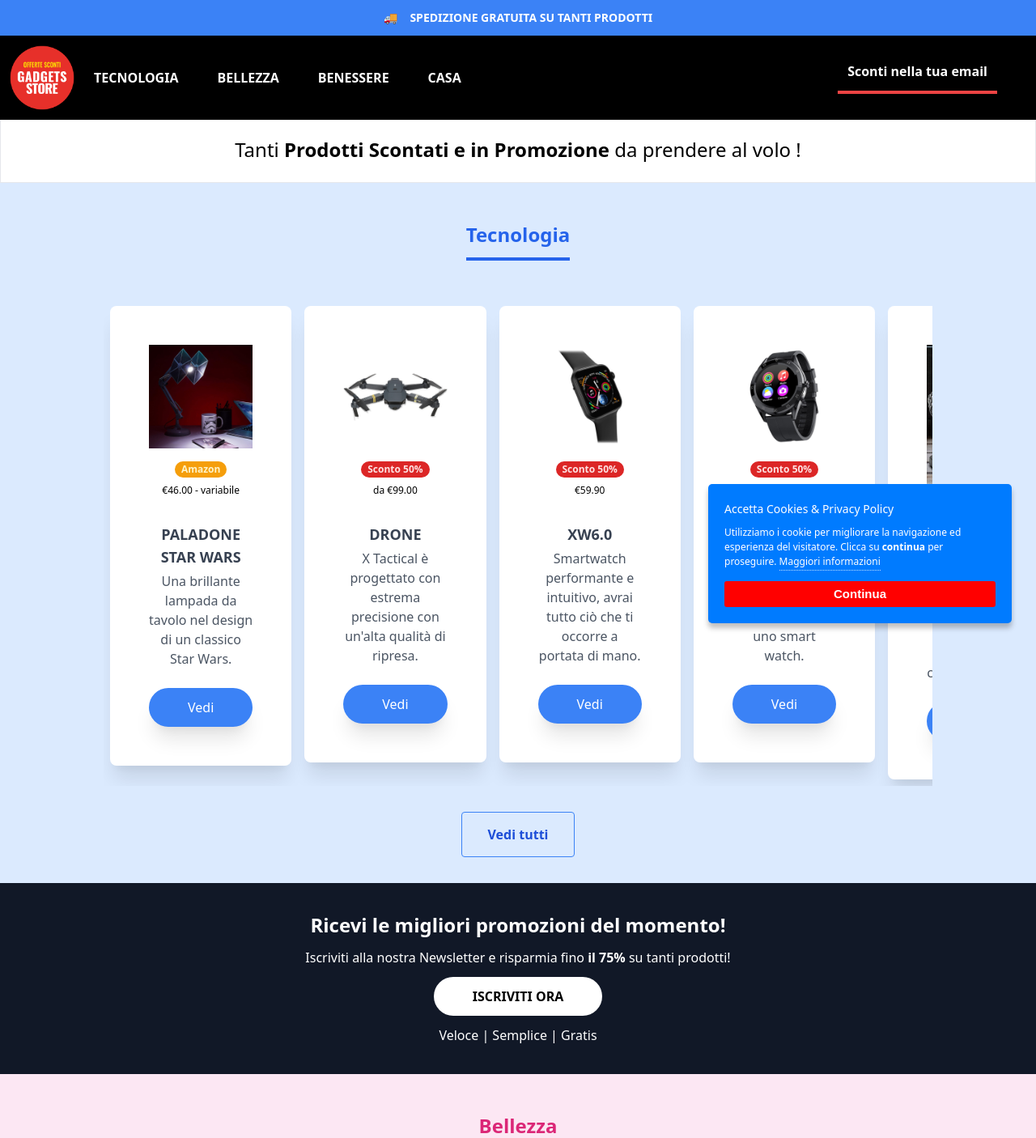
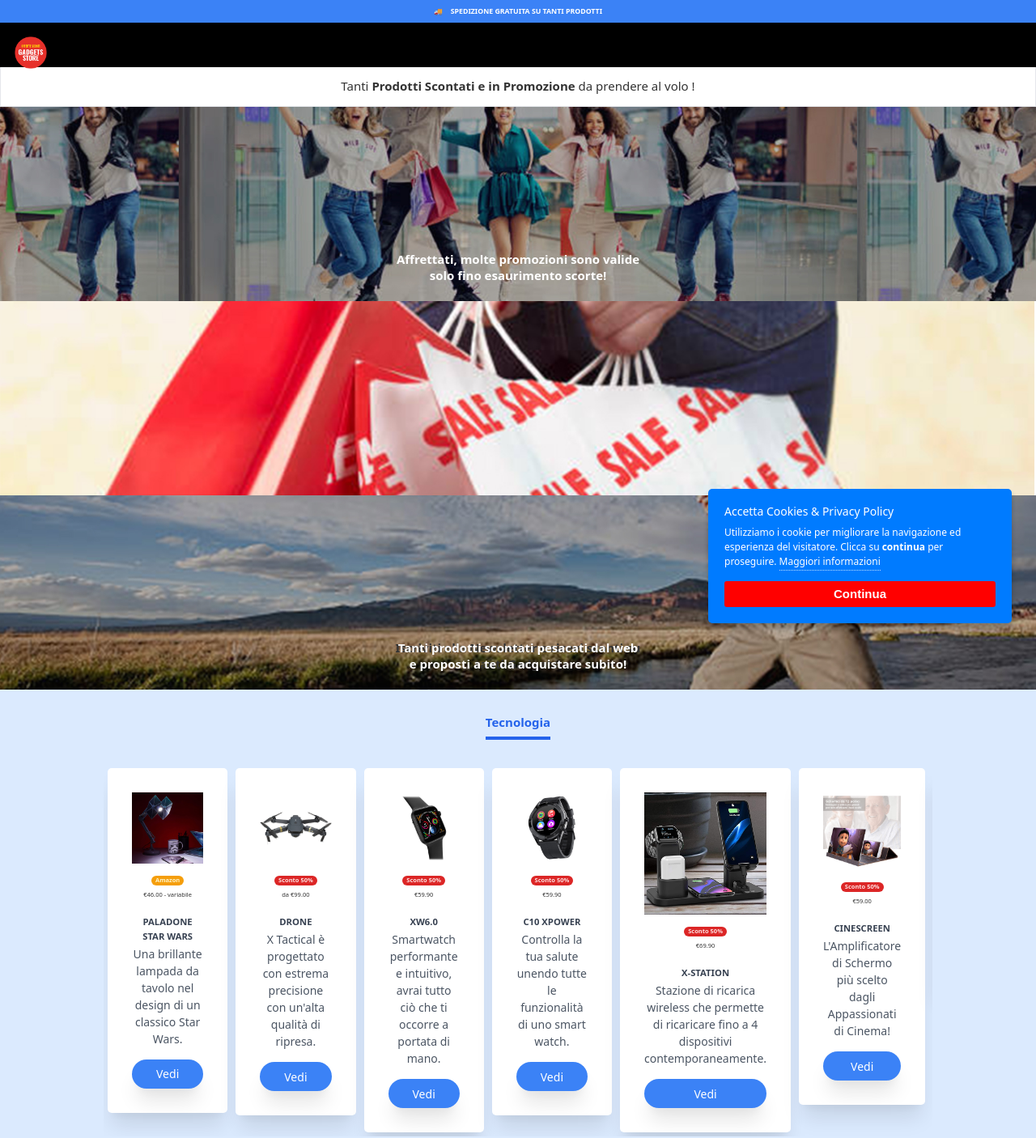
Before and after one commit to agileontheweb/gadgets-store.best, a PHP site: page / in a window 1280 px wide. Shown: the top 1406 px of the page at 81% size. Run offline with PHP 8.4, Linux system fonts and the light colour scheme; some libraries are stand-ins or nearby versions.

Commit message:
Fix  carousel

```diff
--- a/index.php
+++ b/index.php
@@ -20,10 +20,10 @@
 
     <?php include("shared/navbar.php") ?>
     <div class="pt-28 md:pt-32">
-      <h1 class="py-6 text-center text-2xl px-3 mt-4 border">
+      <h1 class="py-6 text-center text-3xl md:text-2xl px-3 border">
         Tanti <strong><?php echo $brand_slogan; ?></strong> da prendere al volo !
       </h1>
-      <?#php include("shared/_carousel.php") ?>
+      <?php include("shared/_carousel.php") ?>
       <?php include("shared/_tecnologia.php") ?>
       <?php include("shared/_ricevi_promozioni.php") ?>
       <?php include("shared/_bellezza.php") ?>
--- a/js/main.js
+++ b/js/main.js
@@ -1,6 +1,12 @@
 $(document).ready(function(){
   countDown();
+  if($('#myCarousel').lenght >= 0){
+    $('#myCarousel').carousel();
+  }
+
+  if($("body").hasClass("landing-page")){
     showProgressBarRemaingPieces();
+  }
 
   function showProgressBarRemaingPieces(){
     var observer = new IntersectionObserver(function(entries) {
@@ -8,8 +14,8 @@ $(document).ready(function(){
   		console.log('Element is fully visible in screen');
       animateProgressBar();
     }, { threshold: [0] });
-
     observer.observe(document.querySelector(".progress-short"));
+  }
 
   function animateProgressBar(){
     flag=true;
@@ -24,15 +30,6 @@ $(document).ready(function(){
       }
     });
   }
-  }
-
-
-
-  var myCarousel = document.querySelector('#myCarousel')
-  var carousel = new bootstrap.Carousel(myCarousel, {
-    interval: 2000,
-    wrap: false
-  })
 
   $("#btn-primary-sub-menu, #btn-close").click(function() {
     $("#primary-sub-menu").toggle();
--- a/package.json
+++ b/package.json
@@ -22,5 +22,8 @@
     "grunt-contrib-concat": "^1.0.1",
     "grunt-contrib-imagemin": "^4.0.0",
     "gulp-imagemin": "^7.1.0"
+  },
+  "dependencies": {
+    "tailwindcss": "^2.0.2"
   }
 }
--- a/shared/_carousel.php
+++ b/shared/_carousel.php
@@ -1,21 +1,28 @@
-<div id="myCarousel" class="carousel slide" data-bs-ride="carousel">
+<div id="carousel" class="carousel slide" data-ride="carousel">
   <div class="carousel-inner">
-    <div class="carousel-item active">
-      <img src="http://localhost:8888/gadgets-store.best/img/prodotti/drone-1.jpg" class="d-block w-100" alt="...">
+    <div class="carousel-item active relative">
+      <div class="d-block bg-no-repeat bg-center h-96 bg-cover" style="background-image: url(<?php echo $projectPath?>/img/prodotti/banner-home-tecnologia.jpg);"></div>
+      <h5 class="text-2xl font-extrabold p-3 text-white absolute bottom-6 left-1 right-1 max-w-lg mx-auto text-center">
+        Affrettati, molte promozioni sono valide solo fino esaurimento scorte!
+      </h5>
     </div>
     <div class="carousel-item">
-      <img src="http://localhost:8888/gadgets-store.best/img/prodotti/lampada-starwars-posizionabile.jpg" class="d-block w-100" alt="...">
+      <div class="bg-black d-block bg-no-repeat bg-center h-96 bg-cover" style="background-image: url(<?php echo $projectPath?>/img/prodotti/banner-home-casa.jpg);"></div>
+      <h5 class="text-2xl font-extrabold p-3 absolute bottom-6 left-1 right-1 max-w-lg mx-auto text-center">
+        Iscriviti alla Newsletter e ricevi sconti su tanti Gadgets!
+      </h5>
     </div>
     <div class="carousel-item">
-      <img src="http://localhost:8888/gadgets-store.best/img/prodotti/xw60.jpg" class="d-block w-100" alt="...">
+      <div class="d-block bg-no-repeat bg-center h-96 bg-cover bg-right" style="background-image: url(<?php echo $projectPath?>/img/prodotti/banner-home-benessere.jpg);"></div>
+      <h5 class="text-2xl font-extrabold p-3 text-white absolute bottom-6 left-1 right-1 max-w-lg mx-auto text-center">
+        Tanti prodotti scontati pesacati dal web e proposti a te da acquistare subito!
+      </h5>
     </div>
   </div>
-  <a class="carousel-control-prev" href="#myCarousel" role="button" data-bs-slide="prev">
+  <a class="carousel-control-prev" href="#carousel" role="button" data-slide="prev">
     <span class="carousel-control-prev-icon" aria-hidden="true"></span>
-    <span class="visually-hidden">Previous</span>
   </a>
-  <a class="carousel-control-next" href="#myCarousel" role="button" data-bs-slide="next">
+  <a class="carousel-control-next" href="#carousel" role="button" data-slide="next">
     <span class="carousel-control-next-icon" aria-hidden="true"></span>
-    <span class="visually-hidden">Next</span>
   </a>
 </div>
--- a/shared/footer.php
+++ b/shared/footer.php
@@ -35,8 +35,7 @@
 
 <?php if( in_array( $_SERVER['REMOTE_ADDR'], array( '127.0.0.1', '::1' ) ) ) {?>
   <script src="<?php echo $projectPath ?>bower_components/jquery/dist/jquery.min.js"></script>
-  <script src="https://cdn.jsdelivr.net/npm/@popperjs/core@2.5.4/dist/umd/popper.min.js" integrity="sha384-q2kxQ16AaE6UbzuKqyBE9/u/KzioAlnx2maXQHiDX9d4/zp8Ok3f+M7DPm+Ib6IU" crossorigin="anonymous"></script>
-  <script src="https://cdn.jsdelivr.net/npm/bootstrap@5.0.0-beta1/dist/js/bootstrap.min.js" integrity="sha384-pQQkAEnwaBkjpqZ8RU1fF1AKtTcHJwFl3pblpTlHXybJjHpMYo79HY3hIi4NKxyj" crossorigin="anonymous"></script>
+  <script src="<?php echo $projectPath ?>bower_components/bootstrap/dist/js/bootstrap.min.js"></script>
   <script src="<?php echo $projectPath ?>js/jquery.ihavecookies.js"></script>
   <script src="<?php echo $projectPath ?>js/GDPR-cookie.js"></script>
   <script src="<?php echo $projectPath ?>bower_components/jquery.countdown/dist/jquery.countdown.min.js"></script>
--- a/shared/meta.php
+++ b/shared/meta.php
@@ -1,8 +1,8 @@
 <meta charset="utf-8">
 <meta name="viewport" content="width=device-width, initial-scale=1, shrink-to-fit=no">
+<link rel="stylesheet" href="<?php echo $projectPath ?>/css/GDPR-cookie.css">
+<link rel="stylesheet" href="<?php echo $projectPath ?>/bower_components/bootstrap/dist/css/bootstrap.css">
 <link href="https://unpkg.com/tailwindcss@^2/dist/tailwind.min.css" rel="stylesheet">
-<link rel="stylesheet" href="<?php echo $projectPath ?>/css/GDPR-cookie.css">
-<!-- <link rel="stylesheet" href="<?php# echo $projectPath ?>/bower_components/bootstrap/dist/css/bootstrap.css"> -->
 
 <script src="https://kit.fontawesome.com/0669c88241.js" crossorigin="anonymous"></script>
 <meta property="og:url"                content="https://www.gadgets-store.best" />
--- a/shared/navbar.php
+++ b/shared/navbar.php
@@ -10,9 +10,9 @@
 		<?php messageTop(); ?>
 	</div>
 
-	<nav class="flex p-3 <?php showNavBar();?>">
+	<nav class="flex p-1 <?php showNavBar();?>">
 		  <a class="flex navbar-brand cursor-pointer" href="<?php echo $projectPath ?>">
-	     <img src="<?php echo $projectPath ?>/img/logo.png" class="w-14 h-14 md:w-20 md:h-20">
+	     <img src="<?php echo $projectPath ?>/img/logo.png" class="w-14 h-14 md:w-16 md:h-16">
 			 <span class="hidden"><?php echo $brand_name; ?></span>
 		  </a>
 
@@ -25,20 +25,20 @@
 			<div class="hidden lg:flex">
 				<ul class="items-center flex">
 					<li class="">
-						<a class="hover:cursor-pointer px-3 text-white uppercase hover:text-red-500 mx-3 font-bold" href="<?php echo $projectPath ?>prodotti-tecnologia.php">Tecnologia</a>
+						<a class="hover:cursor-pointer text-white uppercase hover:text-red-500 mx-3 font-bold" href="<?php echo $projectPath ?>prodotti-tecnologia.php">Tecnologia</a>
 					</li>
 					<li class="">
-						<a class="px-3 text-white uppercase hover:text-red-500 mx-3 font-bold" href="<?php echo $projectPath ?>prodotti-bellezza.php">Bellezza</a>
+						<a class="text-white uppercase hover:text-red-500 mx-3 font-bold" href="<?php echo $projectPath ?>prodotti-bellezza.php">Bellezza</a>
 					</li>
 					<li class="">
-						<a class="px-3 text-white uppercase hover:text-red-500 mx-3 font-bold" href="<?php echo $projectPath ?>prodotti-benessere.php">Benessere</a>
+						<a class=" text-white uppercase hover:text-red-500 mx-3 font-bold" href="<?php echo $projectPath ?>prodotti-benessere.php">Benessere</a>
 					</li>
 					<li class="">
-						<a class="px-3 text-white uppercase hover:text-red-500 mx-3 font-bold" href="<?php echo $projectPath ?>prodotti-casa.php">Casa</a>
+						<a class=" text-white uppercase hover:text-red-500 mx-3 font-bold" href="<?php echo $projectPath ?>prodotti-casa.php">Casa</a>
 					</li>
 				</ul>
 		  </div>
-			<div class="hidden lg:flex absolute p-2 right-10">
+			<div class="hidden lg:flex absolute right-10">
 				<a href="<?php echo $projectPath ?>newsletter.php" class="hover:bg-red-500 hover:text-white border-b-4 border-red-500 font-bold text-white px-3 py-3" data-toggle="modal" data-target="#signupropmotion">
 					Sconti nella tua email
 				</a>
```
Also changed, not shown: img/prodotti/banner-home-benessere.jpg (added), img/prodotti/banner-home-casa.jpg (added), img/prodotti/banner-home-tecnologia.jpg (added), package-lock.json. Lines whose indentation alone changed are shown as unchanged.
